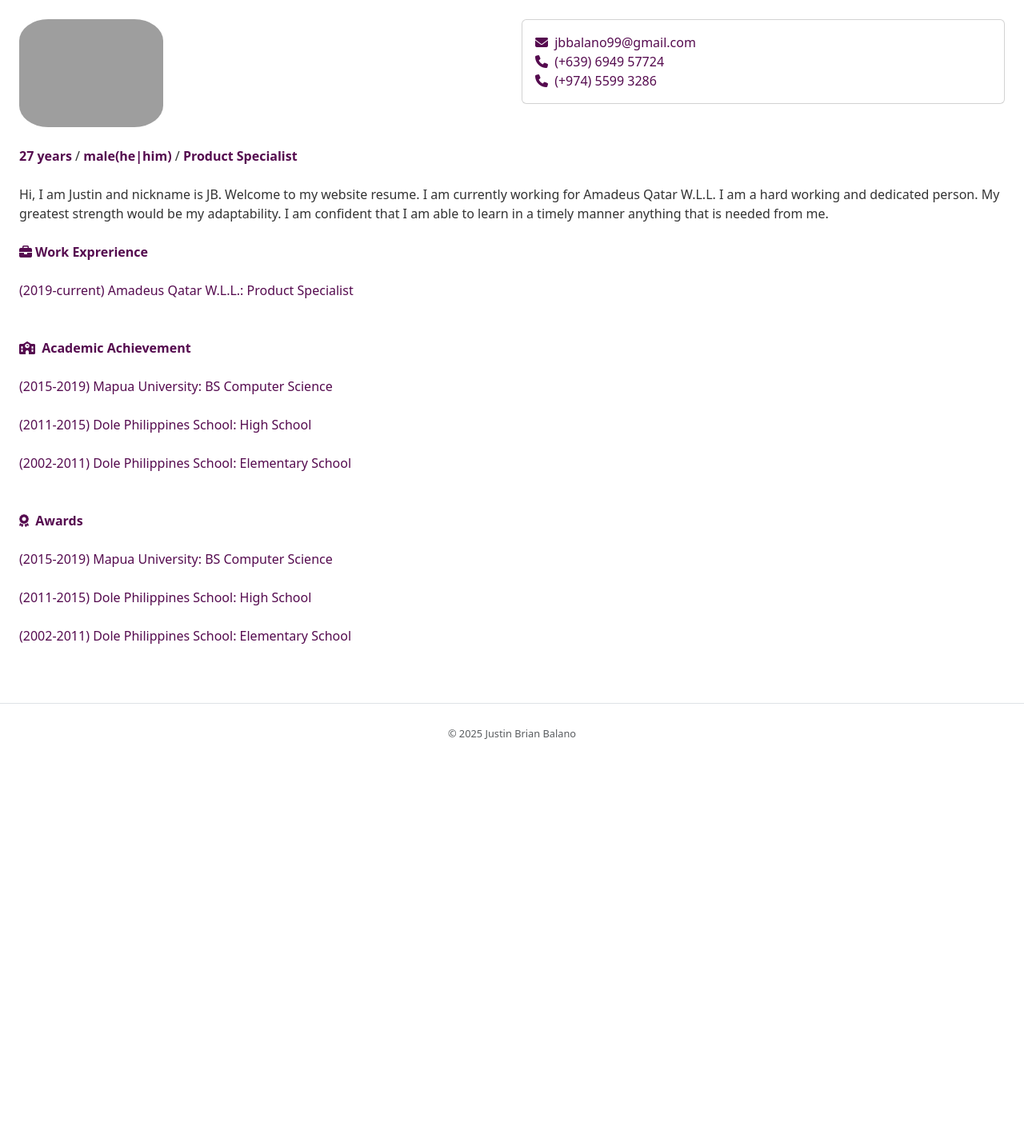
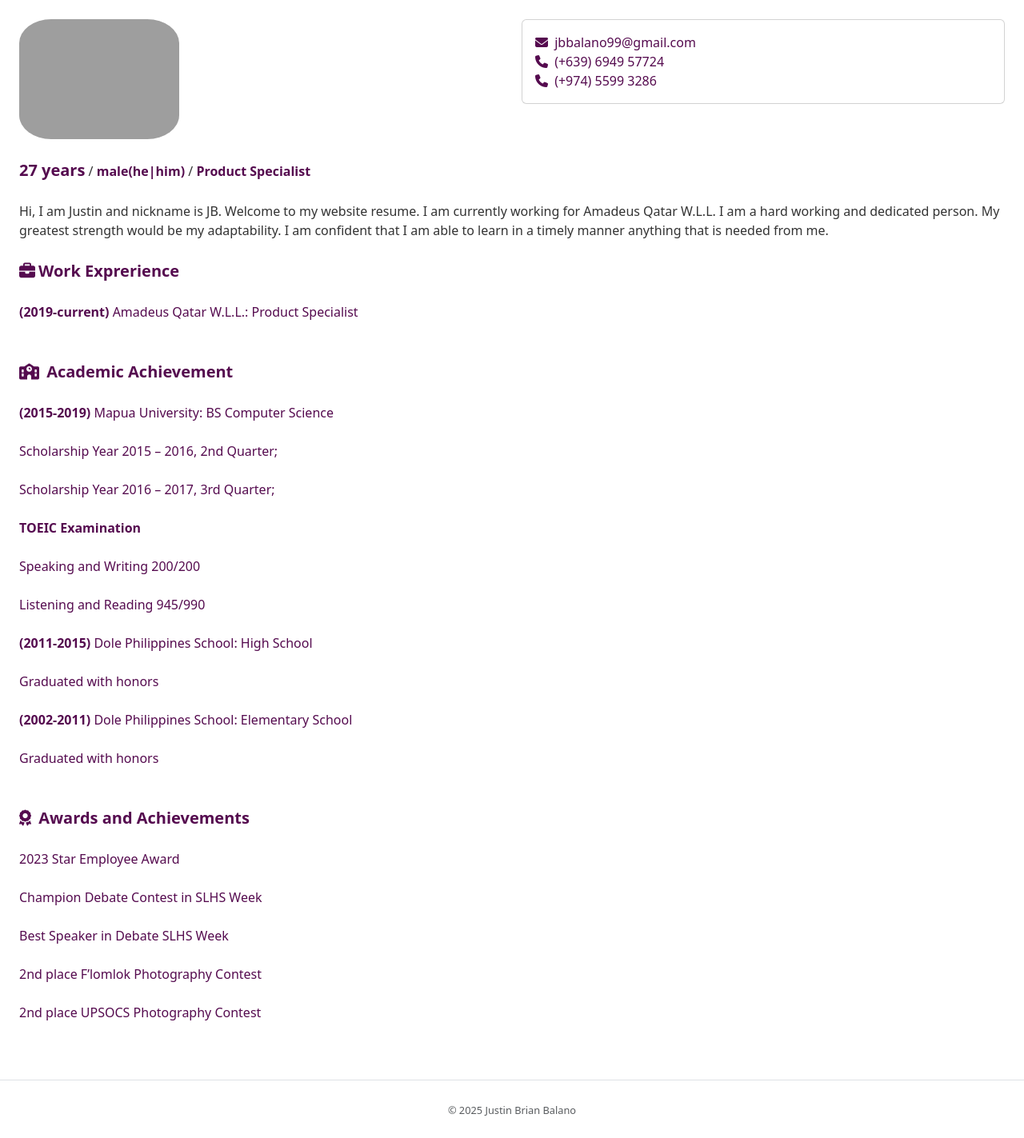
Before and after one commit to Haperious/resume, a Flask app: page /resume/ in a window 1280 px wide. Shown: the part 105-1528 px from the top of the page at 80% size. Before the commit the page ends 1029 px from the top, so only its background shows below. Run offline with Flask 3, Linux system fonts and the light colour scheme; grey boxes are pictures that could not be loaded.

Commit message:
home page

```diff
--- a/repositories/techstack/techstack.py
+++ b/repositories/techstack/techstack.py
@@ -15,7 +15,7 @@ class TechStackRepo:
 
         try:
             tech_stack = list(
-                self.collection.find({}, {"_id": 0}).sort("id", 1)
+                self.collection.find({}, {"_id": 0}).sort("proficiency", -1)
             )
 
             if tech_stack:
--- a/templates/routes/certifications.html
+++ b/templates/routes/certifications.html
@@ -1,7 +1,7 @@
 {% extends 'layout/base.html' %} {% block content %}
 <div class="container">
 <div class="row">
-    <div class="col">
+    <div class="col bold" style="font-size: 20px;">
       Certificates & Seminars
 
     </div>
--- a/templates/routes/projects.html
+++ b/templates/routes/projects.html
@@ -1,7 +1,7 @@
 {% extends 'layout/base.html' %} {% block content %}
 <div class="container">
 <div class="row">
-    <div class="col">
+    <div class="col bold" style="font-size: 20px;">
       Projects
 
     </div>
--- a/templates/routes/resume.html
+++ b/templates/routes/resume.html
@@ -4,7 +4,7 @@
     <div class="col">
         <img
           alt="profile-pic"
-          width="180px"
+          width="200px"
           height="auto"
           style="border-radius: 20%;"
           src="https://res.cloudinary.com/jbbalano/image/upload/v1745941130/IMG_5158_hek9cc.jpg"
@@ -27,7 +27,7 @@
 </div>
 <div class="row my-4">
    <div class="col">
-    <span class="color-primary bold"> {{current_age}} years</span> / <span class="color-primary bold"> male(he|him)</span> / <span class="color-primary bold"> Product Specialist</span>
+    <span class="color-primary bold" style="font-size: 20px;"> {{current_age}} years</span> / <span class="color-primary bold"> male(he|him)</span> / <span class="color-primary bold"> Product Specialist</span>
 
    </div>
 </div>
@@ -39,10 +39,10 @@
 
 <div class="row my-4">
   <div class="col">
-   <span class="color-primary bold"> <i class="fa-solid fa-briefcase me-1"></i>Work Exprerience</span>
+   <span class="color-primary bold" style="font-size: 20px;"> <i class="fa-solid fa-briefcase me-1"></i>Work Exprerience</span>
    <div class="row my-4">
     <div class="col">
-     <span class="color-primary "> (2019-current) Amadeus Qatar W.L.L.: Product Specialist </span>
+     <span class="color-primary "> <span class="bold">(2019-current) </span>Amadeus Qatar W.L.L.: Product Specialist </span>
     </div>
   </div>
 
@@ -51,20 +51,56 @@
 
 <div class="row my-4">
   <div class="col">
-   <span class="color-primary bold"><i class="fa-solid fa-school me-1"></i> Academic Achievement</span>
+   <span class="color-primary bold" style="font-size: 20px;"><i class="fa-solid fa-school me-1"></i> Academic Achievement</span>
    <div class="row my-4">
     <div class="col">
-     <span class="color-primary "> (2015-2019) Mapua University: BS Computer Science </span>
+     <span class="color-primary "> <span class="bold">(2015-2019)</span> Mapua University: BS Computer Science </span>
     </div>
   </div>
   <div class="row my-4">
     <div class="col">
-     <span class="color-primary "> (2011-2015) Dole Philippines School: High School</span>
+     <span class="color-primary ">  Scholarship Year 2015 – 2016, 2nd Quarter;  </span>
     </div>
   </div>
   <div class="row my-4">
     <div class="col">
-     <span class="color-primary ">(2002-2011) Dole Philippines School: Elementary School </span>
+     <span class="color-primary ">  Scholarship Year 2016 – 2017, 3rd Quarter; </span>
+    </div>
+  </div>
+  <div class="row my-4">
+    <div class="col">
+     <span class="color-primary "><span class="bold"> TOEIC Examination</span>   </span>
+    </div>
+  </div>
+  <div class="row my-4">
+    <div class="col">
+     <span class="color-primary ">   Speaking and Writing 200/200  </span>
+    </div>
+  </div>
+  <div class="row my-4">
+    <div class="col">
+     <span class="color-primary ">   Listening and Reading 945/990  </span>
+    </div>
+  </div>
+  <div class="row my-4">
+    <div class="col">
+     <span class="color-primary "> <span class="bold">(2011-2015) </span>Dole Philippines School: High School</span>
+    </div>
+  </div>
+  <div class="row my-4">
+    <div class="col">
+     <span class="color-primary ">  Graduated with honors  </span>
+    </div>
+  </div>
+
+  <div class="row my-4">
+    <div class="col">
+     <span class="color-primary "><span class="bold">(2002-2011)</span> Dole Philippines School: Elementary School </span>
+    </div>
+  </div>
+  <div class="row my-4">
+    <div class="col">
+     <span class="color-primary ">  Graduated with honors  </span>
     </div>
   </div>
   </div>
@@ -72,20 +108,30 @@
 
 <div class="row my-4">
   <div class="col">
-   <span class="color-primary bold"><i class="fa-solid fa-award me-1"></i> Awards</span>
+   <span class="color-primary bold" style="font-size: 20px;"><i class="fa-solid fa-award me-1"></i> Awards and Achievements</span>
    <div class="row my-4">
     <div class="col">
-     <span class="color-primary "> (2015-2019) Mapua University: BS Computer Science </span>
+     <span class="color-primary "> 2023 Star Employee Award </span>
+    </div>
+  </div>
+   <div class="row my-4">
+    <div class="col">
+     <span class="color-primary "> Champion Debate Contest in SLHS Week </span>
     </div>
   </div>
   <div class="row my-4">
     <div class="col">
-     <span class="color-primary "> (2011-2015) Dole Philippines School: High School</span>
+     <span class="color-primary "> Best Speaker in Debate SLHS Week</span>
     </div>
   </div>
   <div class="row my-4">
     <div class="col">
-     <span class="color-primary ">(2002-2011) Dole Philippines School: Elementary School </span>
+     <span class="color-primary ">2nd place F’lomlok Photography Contest</span>
+    </div>
+  </div>
+  <div class="row my-4">
+    <div class="col">
+     <span class="color-primary ">2nd place UPSOCS Photography Contest</span>
     </div>
   </div>
   </div>
--- a/templates/routes/techstack.html
+++ b/templates/routes/techstack.html
@@ -1,7 +1,7 @@
 {% extends 'layout/base.html' %} {% block content %}
 <div class="container">
 <div class="row">
-    <div class="col">
+    <div class="col bold" style="font-size: 20px;">
       Technology Stack
 
     </div>
```
